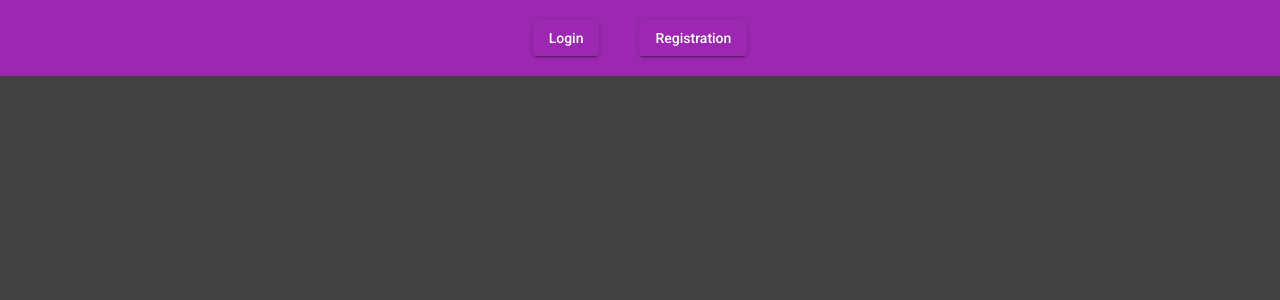
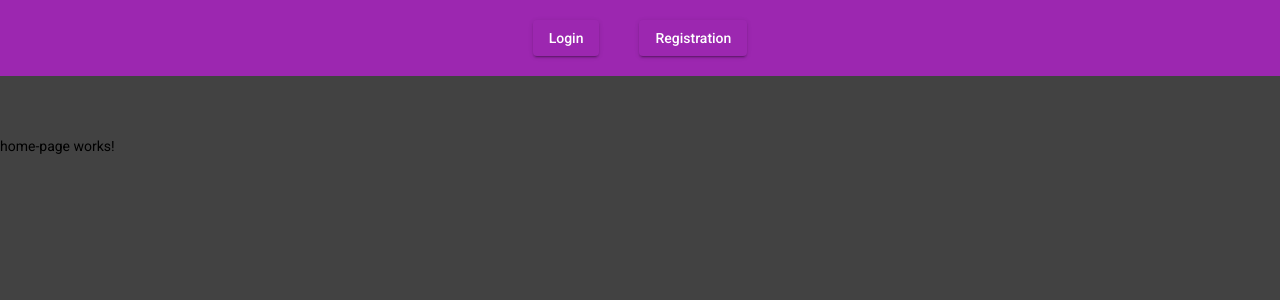
Before and after one commit to zhd-dm/angular-todolist-v2, an Angular app: page /home in a window 1280 px wide. Before the commit this address led to /. Shown: the top 300 px of the page. Built offline with nearby package versions, Linux system fonts and the light colour scheme.

Commit message:
feat(home): created Home Module

```diff
--- a/src/app/app-routing.module.ts
+++ b/src/app/app-routing.module.ts
@@ -9,6 +9,14 @@ const routes: Routes = [
 	{
 		path: 'auth',
 		loadChildren: () => import('./modules/auth/auth.module').then(module => module.AuthModule)
+	},
+	{
+		path: 'home',
+		loadChildren: () => import('./modules/home/home.module').then(module => module.HomeModule)
+	},
+	{
+		path: 'tasks',
+		loadChildren: () => import('./modules/task/task.module').then(module => module.TaskModule)
 	},
 	{
 		path: 'categories',
--- /dev/null
+++ b/src/app/modules/home/pages/home-page/home-page.component.html
@@ -0,0 +1 @@
+<p>home-page works!</p>
--- /dev/null
+++ b/src/app/modules/home/pages/home-page/home-page.component.ts
@@ -0,0 +1,9 @@
+import { ChangeDetectionStrategy, Component } from '@angular/core';
+
+@Component({
+	selector: 'app-home-page',
+	templateUrl: './home-page.component.html',
+	styleUrls: ['./home-page.component.scss'],
+	changeDetection: ChangeDetectionStrategy.OnPush
+})
+export class HomePageComponent {}
```
Also changed, not shown: src/app/modules/home/home-routing.module.ts (added, +18 -0 lines), src/app/modules/home/home.module.ts (added, +19 -0 lines), src/app/modules/home/pages/home-page/home-page.component.scss (added).
